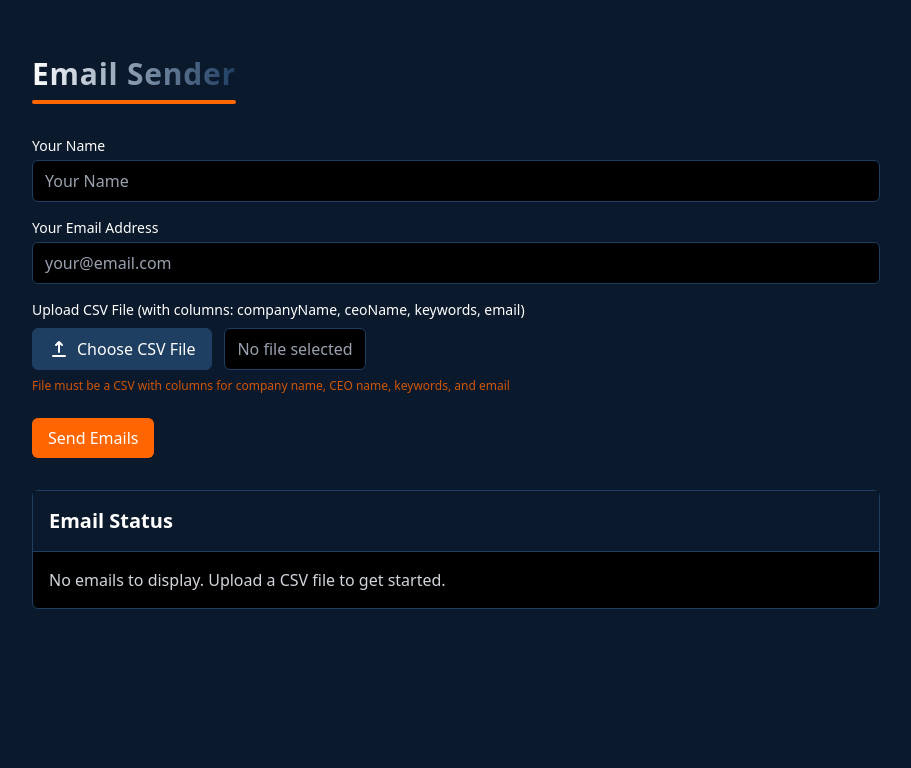
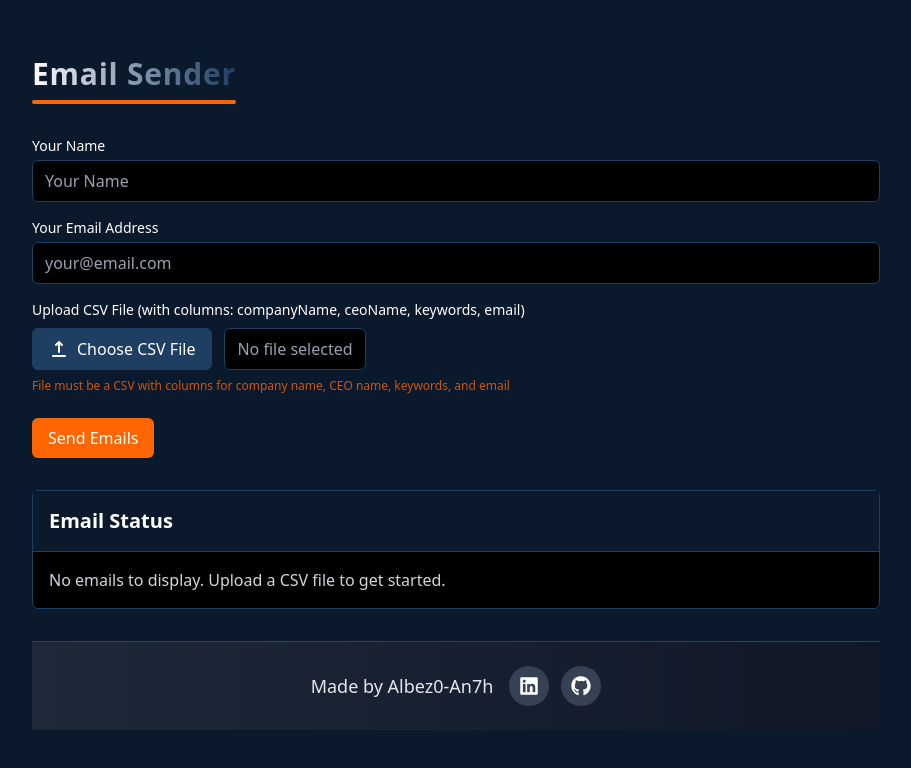
Before and after one commit to Albez0-An7h/BetterEmailSender, a React (Vite) app: page / in a window 1280 px wide. Shown: the top 768 px of the page, without its empty margins (184-1095 px from the left). Built offline with nearby package versions, Linux system fonts and the light colour scheme.

Commit message:
Update EmailSender.tsx

```diff
--- a/src/EmailSender.tsx
+++ b/src/EmailSender.tsx
@@ -1,6 +1,7 @@
 import { useState, useRef, FormEvent, ChangeEvent } from 'react';
 import Papa from 'papaparse';
 import { GoogleGenerativeAI } from '@google/generative-ai';
+import Footer from './Footer';
 
 interface CompanyData {
     companyName: string;
@@ -450,6 +451,7 @@ const EmailSender = () => {
                     </div>
                 </div>
             )}
+                <Footer/>
         </div>
     );
 };
```
